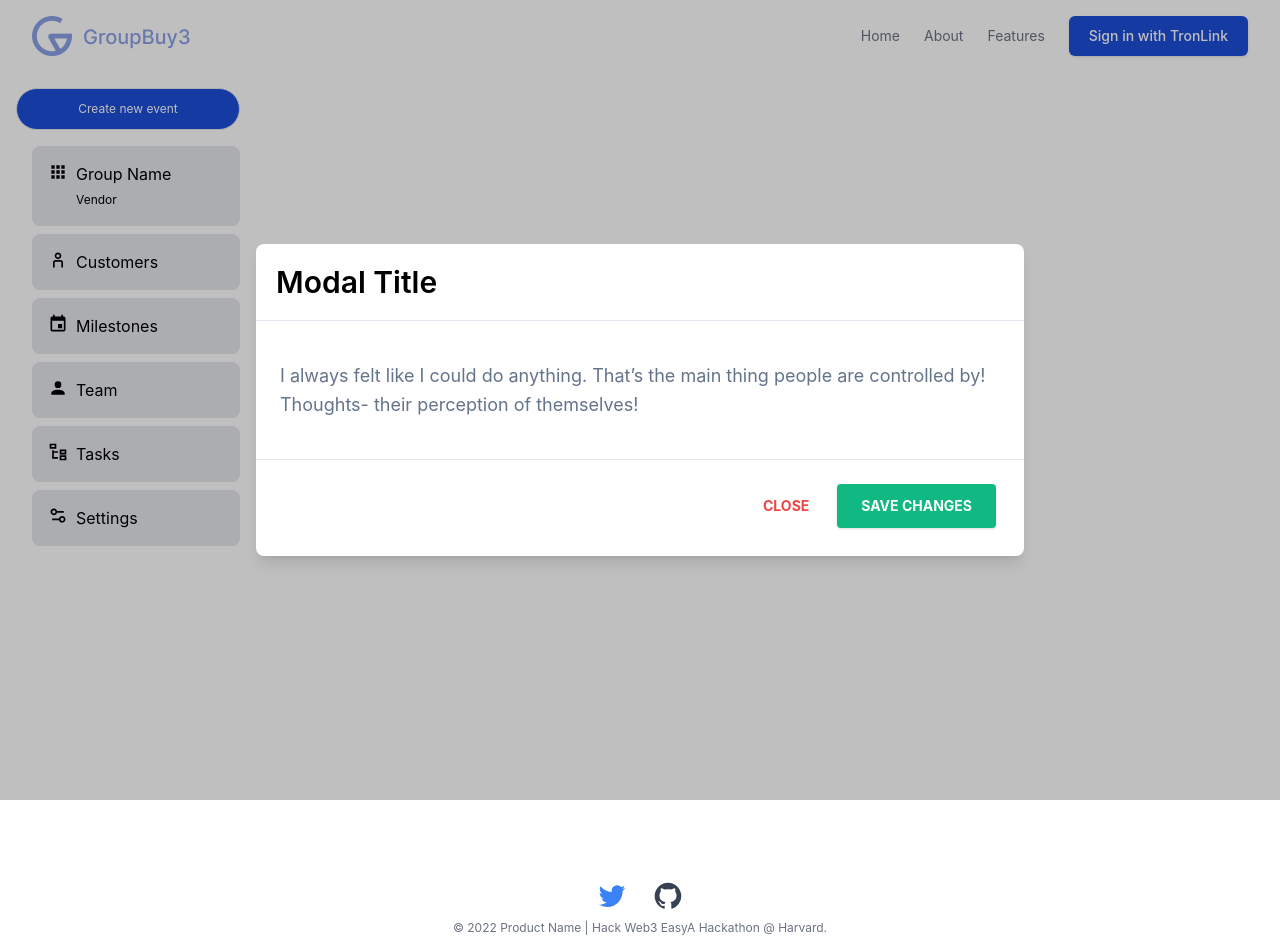
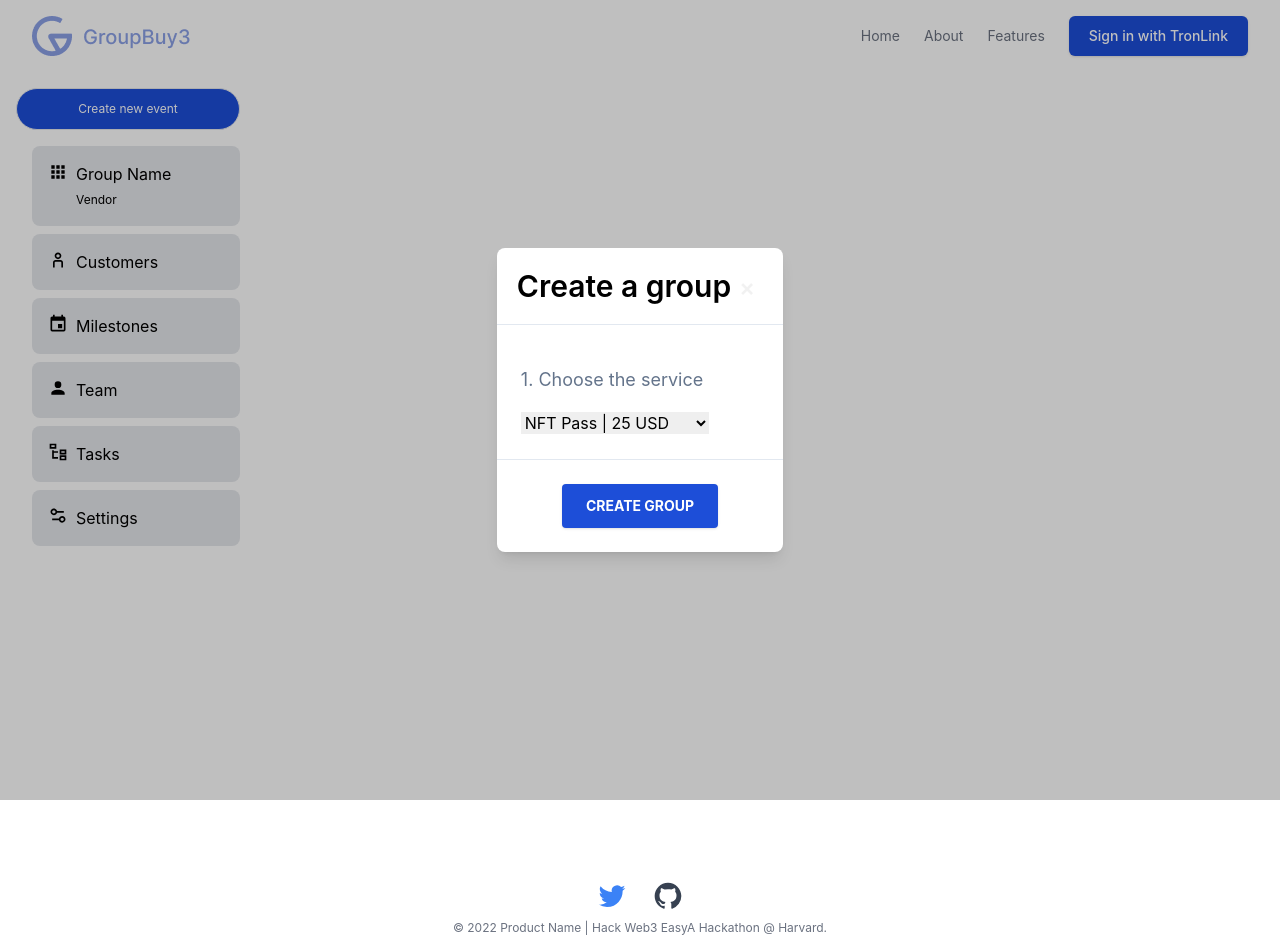
Before and after one commit to ZILECAO/GroupBy, a Next.js app: page /home in a window 1280 px wide. Both pictures are taken after a click on the button "Create new event". Built offline with nearby package versions, Linux system fonts and the light colour scheme; no server answers.

Commit message:
added form

```diff
--- a/pages/home.js
+++ b/pages/home.js
@@ -7,6 +7,8 @@ import { useEffect, useState } from "react";
 import { contractABI } from '../components/contractABI.js';
 import { Nav, Footer } from "../components/navfooter"
 import React from "react";
+
+
 
 
 
@@ -105,7 +107,7 @@ export default function Home() {
                             Create new event
                         </button>
                         {showModal ? (
-                            <>
+                    <>
                                 <div
                                     className="justify-center items-center flex overflow-x-hidden overflow-y-auto fixed inset-0 z-50 outline-none focus:outline-none"
                                 >
@@ -115,10 +117,10 @@ export default function Home() {
                                             {/*header*/}
                                             <div className="flex items-start justify-between p-5 border-b border-solid border-slate-200 rounded-t">
                                                 <h3 className="text-3xl font-semibold">
-                                                    Modal Title
+                                                    Create a group
                                                 </h3>
                                                 <button
-                                                    className="p-1 ml-auto bg-transparent border-0 text-black opacity-5 float-right text-3xl leading-none font-semibold outline-none focus:outline-none"
+                                                    className="p-1 ml-auto border-0 text-black float-right text-3xl leading-none font-semibold outline-none focus:outline-none"
                                                     onClick={() => setShowModal(false)}
                                                 >
                                                     <span className="bg-transparent text-black opacity-5 h-6 w-6 text-2xl block outline-none focus:outline-none">
@@ -127,34 +129,48 @@ export default function Home() {
                                                 </button>
                                             </div>
                                             {/*body*/}
-                                            <div className="relative p-6 flex-auto">
+                                            <div className="relative p-6 flex-auto ">
                                                 <p className="my-4 text-slate-500 text-lg leading-relaxed">
-                                                    I always felt like I could do anything. That’s the main
-                                                    thing people are controlled by! Thoughts- their perception
-                                                    of themselves!
+                                                    1. Choose the service
                                                 </p>
+
+                                                <div id="select">
+                                                <div className="mb-2 block text-white bg-blue-700">
+                                                    <label
+                                                    htmlFor="countries"
+                                                    value="Select your country"
+                                                    />
+                                                </div>
+                                                <select
+                                                    id="countries"
+                                                    required={true}
+                                                >
+                                                    <option>
+                                                    NFT Pass | 25 USD
+                                                    </option>
+                                                    <option>
+                                                    Concert Tix | 100 USD
+                                                    </option>
+                                                </select>
+                                                </div>
+
+
                                             </div>
                                             {/*footer*/}
-                                            <div className="flex items-center justify-end p-6 border-t border-solid border-slate-200 rounded-b">
+                                            <div className="flex items-center justify-center p-6 border-t border-solid border-slate-200 rounded-b">
                                                 <button
-                                                    className="text-red-500 background-transparent font-bold uppercase px-6 py-2 text-sm outline-none focus:outline-none mr-1 mb-1 ease-linear transition-all duration-150"
+                                                    className="bg-blue-700 text-white hover:bg-blue-800 font-bold uppercase text-sm px-6 py-3 rounded shadow hover:shadow-lg outline-none focus:outline-none justify-center"
                                                     type="button"
                                                     onClick={() => setShowModal(false)}
                                                 >
-                                                    Close
-                                                </button>
-                                                <button
-                                                    className="bg-emerald-500 text-white active:bg-emerald-600 font-bold uppercase text-sm px-6 py-3 rounded shadow hover:shadow-lg outline-none focus:outline-none mr-1 mb-1 ease-linear transition-all duration-150"
-                                                    type="button"
-                                                    onClick={() => setShowModal(false)}
-                                                >
-                                                    Save Changes
+                                                    Create Group
                                                 </button>
                                             </div>
                                         </div>
                                     </div>
                                 </div>
-                                <div className="opacity-25 fixed inset-0 z-40 bg-black"></div>
+
+                            <div className="opacity-25 fixed inset-0 z-40 bg-black"></div>
                             </>
                         ) : null}
                     </>
@@ -280,6 +296,9 @@ export default function Home() {
             </div>
 
 
+
+
+
         </section>
 
 
```
